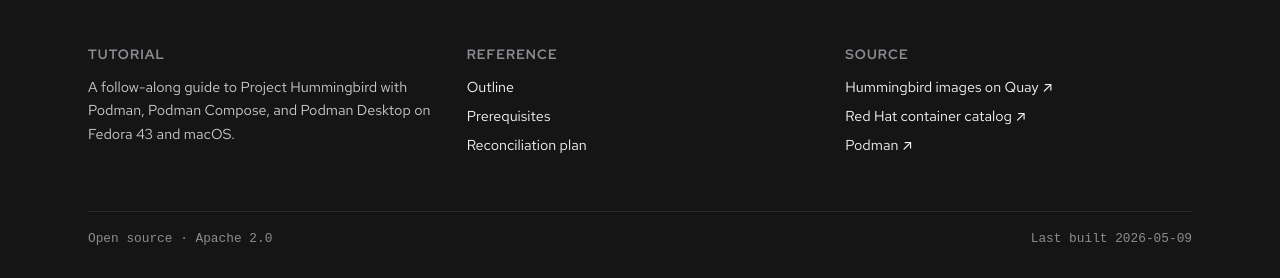
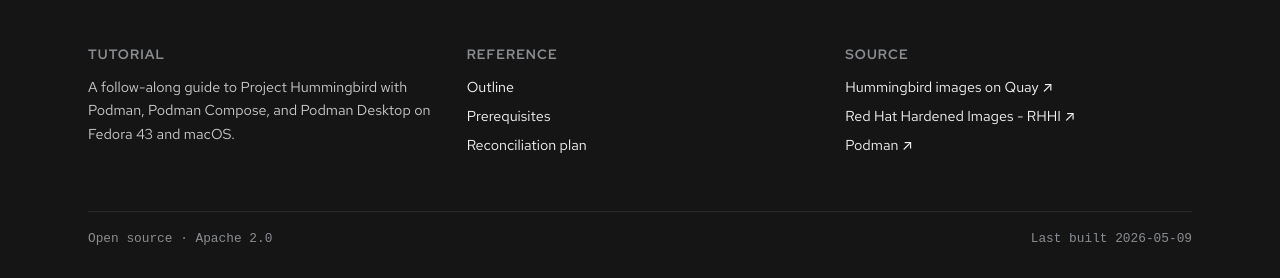
Before and after one commit to patterncatalyst/hummingbird-tutorial, a Jekyll site: the page built from index.html, in a window 1280 px wide and 900 px high, scrolled down 3345 px. Shown: the part 619-897 px from the top of the window. Built offline with Jekyll 4.4.1, drawn with Linux system fonts in a browser that asks for light colours; some web fonts are replaced.

Commit message:
docs: updated footer with RHHI link

```diff
--- a/_includes/footer.html
+++ b/_includes/footer.html
@@ -17,7 +17,7 @@
         <h4>Source</h4>
         <ul>
           <li><a href="https://quay.io/organization/hummingbird" rel="noopener">Hummingbird images on Quay ↗</a></li>
-          <li><a href="https://catalog.redhat.com/" rel="noopener">Red Hat container catalog ↗</a></li>
+          <li><a href="https://images.redhat.com/" rel="noopener">Red Hat Hardened Images - RHHI ↗</a></li>
           <li><a href="https://podman.io/" rel="noopener">Podman ↗</a></li>
         </ul>
       </div>
```
